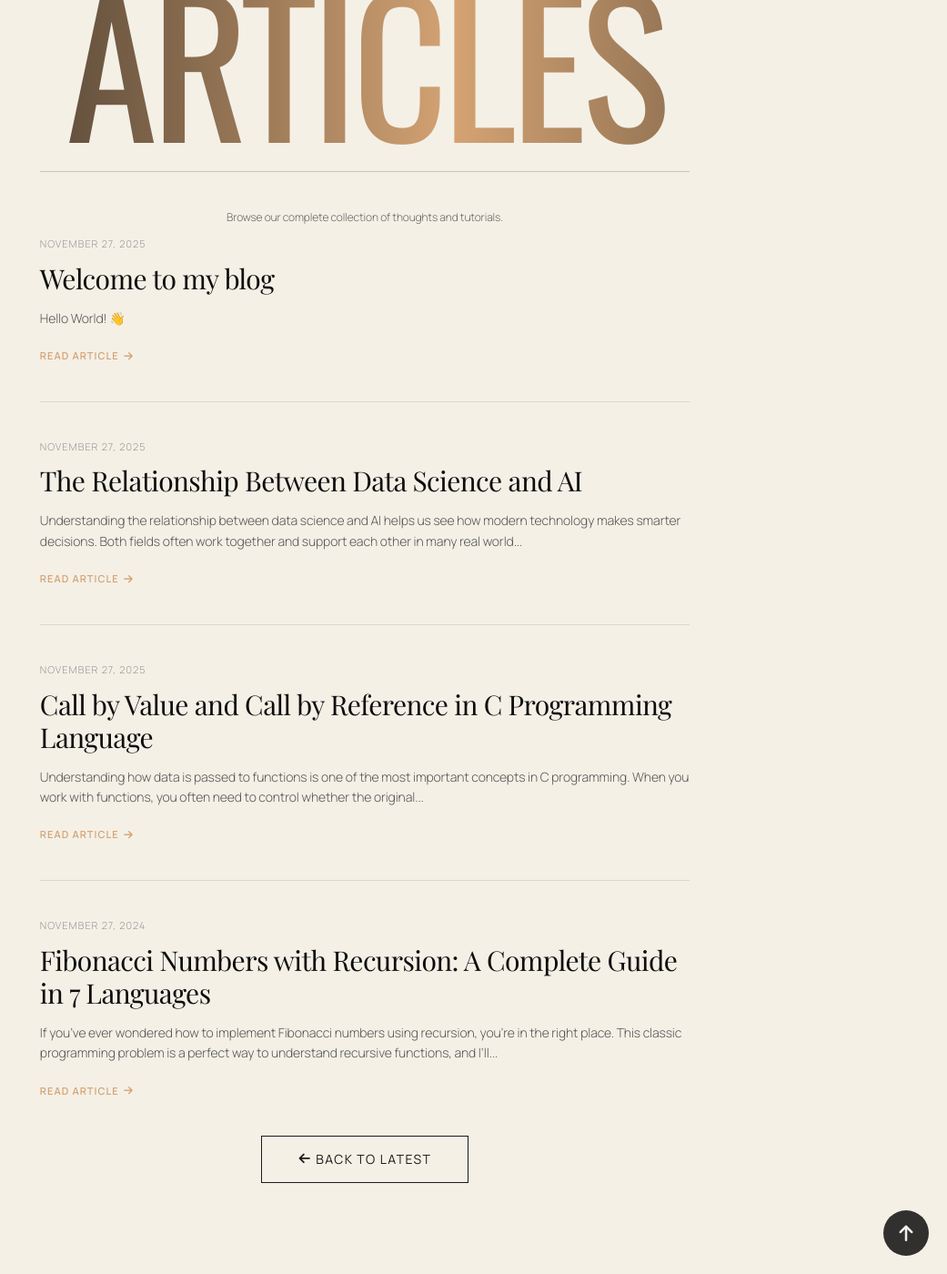
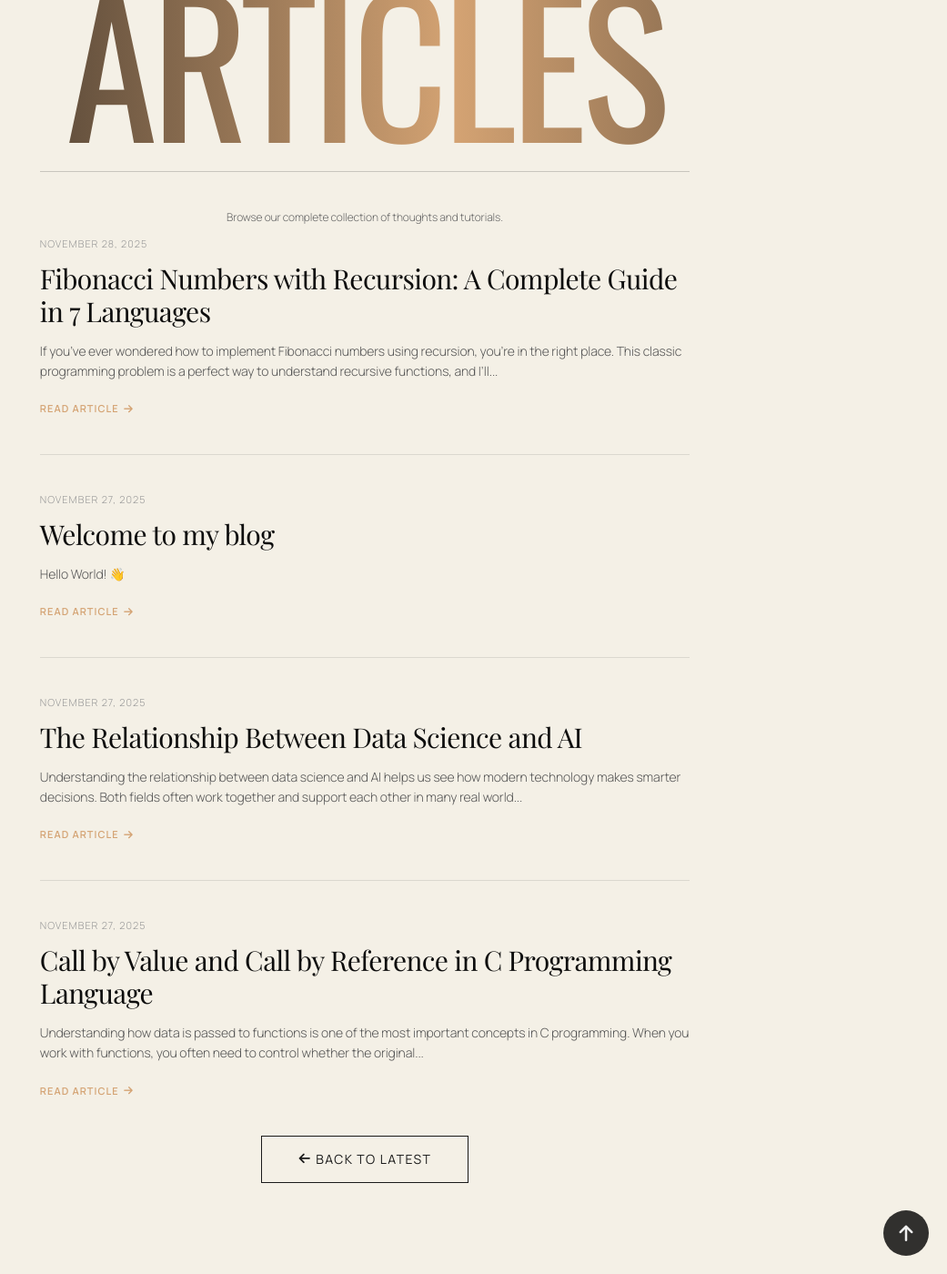
Before and after one commit to sakibntanmoy006/sakibntanmoy006.github.io, a Jekyll site: the page built from blog/archive.html, in a window 1280 px wide and 1400 px high, scrolled down 392 px. Shown: the whole window at 91% size, without its empty margins (239-1280 px from the left). Built offline with Jekyll 4.4.1, drawn with Linux system fonts in a browser that asks for light colours; some web fonts are replaced.

Commit message:
Update post date for Fibonacci recursion guide

```diff
--- a/blog/_posts/2025-11-27-fibonacci-recursion-guide.md
+++ b/blog/_posts/2025-11-27-fibonacci-recursion-guide.md
@@ -1,7 +1,7 @@
 ---
 layout: post
 title: "Fibonacci Numbers with Recursion: A Complete Guide in 7 Languages"
-date: 2024-11-27
+date: 2025-11-28
 tags: [programming, recursion, fibonacci, algorithms]
 ---
 
```
